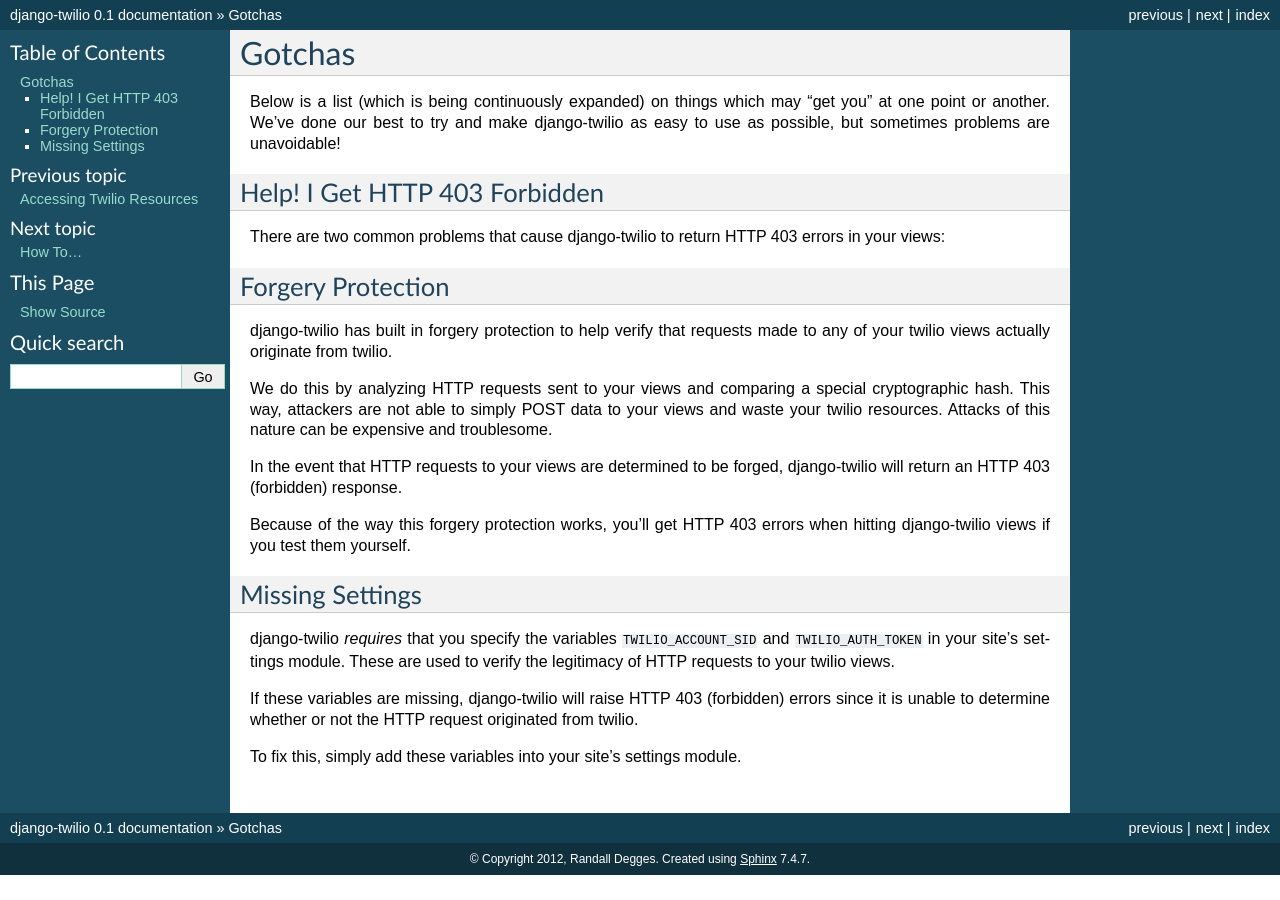
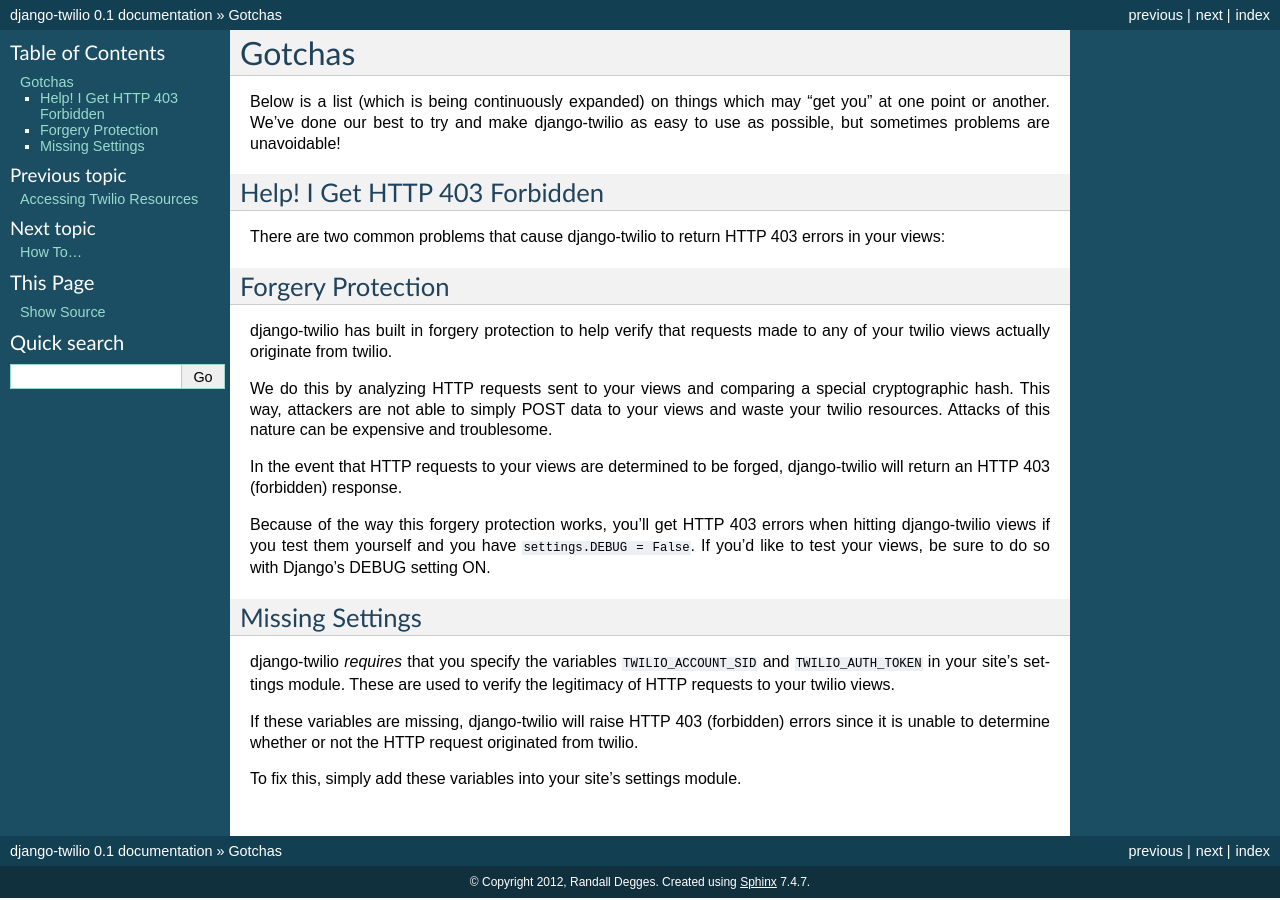
Before and after one commit to rdegges/django-twilio, a Sphinx documentation site: the page built from docs/source/gotchas.rst, in a window 1280 px wide. Built offline with Sphinx 7.4.7, drawn with Linux system fonts in a browser that asks for light colours.

Commit message:
Updating forgery protection GOTCHA docs.

```diff
--- a/docs/source/gotchas.rst
+++ b/docs/source/gotchas.rst
@@ -26,7 +26,9 @@
 django-twilio will return an HTTP 403 (forbidden) response.
 
 Because of the way this forgery protection works, you'll get HTTP 403 errors
-when hitting django-twilio views if you test them yourself.
+when hitting django-twilio views if you test them yourself and you have
+``settings.DEBUG = False``. If you'd like to test your views, be sure to do so
+with Django's DEBUG setting ON.
 
 Missing Settings
 ----------------
```
